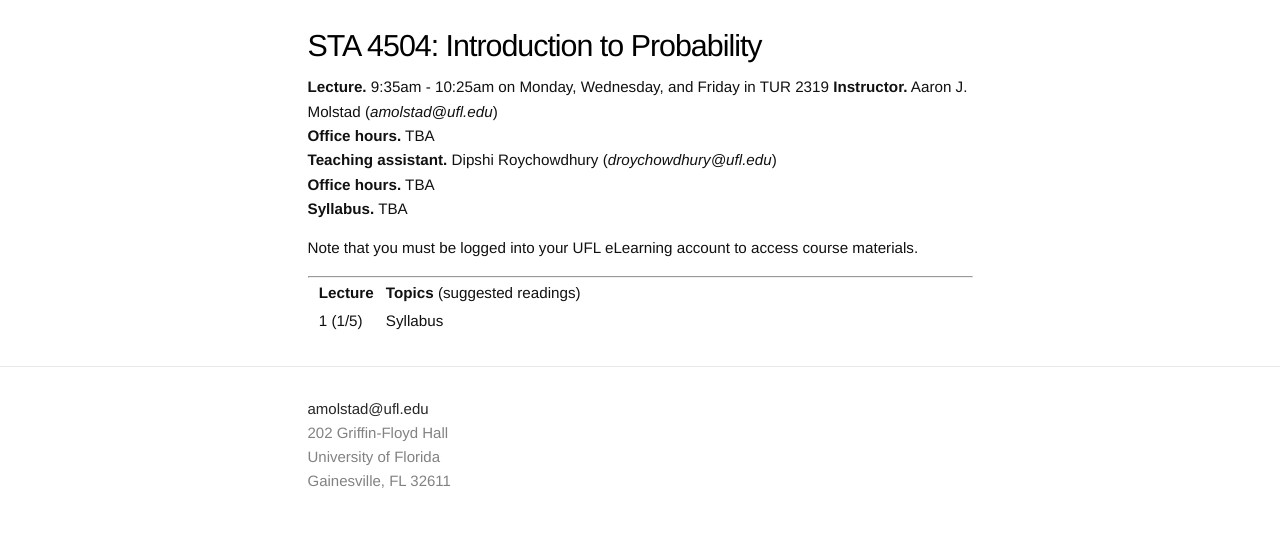
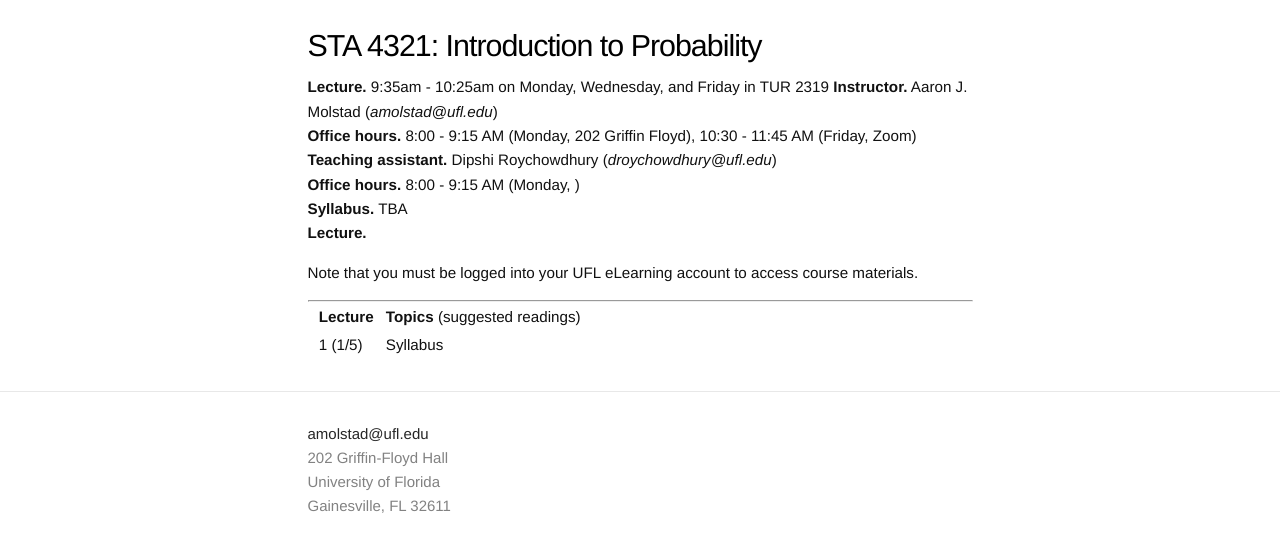
Before and after one commit to ajmolstad/ajmolstad.github.io, a Jekyll site: the page built from S22_STA4321.md, in a window 1280 px wide. Shown: the top 552 px of the page. Built offline with Jekyll 4.4.1, drawn with Linux system fonts in a browser that asks for light colours.

Commit message:
Update websites

```diff
--- a/S22_STA4321.md
+++ b/S22_STA4321.md
@@ -3,13 +3,14 @@ layout: defaultCourse
 title: STA4321
 permalink: /S21_STA4321/
 ---
-# STA 4504: Introduction to Probability
+# STA 4321: Introduction to Probability
 **Lecture.** 9:35am - 10:25am on Monday, Wednesday, and Friday in TUR 2319
 **Instructor.** Aaron J. Molstad (*amolstad@ufl.edu*)
-**Office hours.** TBA
+**Office hours.** 8:00 - 9:15 AM (Monday, 202 Griffin Floyd), 10:30 - 11:45 AM (Friday, Zoom)
 **Teaching assistant.** Dipshi Roychowdhury (*droychowdhury@ufl.edu*)
-**Office hours.** TBA
+**Office hours.** 8:00 - 9:15 AM (Monday, )
 **Syllabus.** TBA
+**Lecture.**
 
 Note that you must be logged into your UFL eLearning account to access course materials.
 
```
Also changed, not shown: S22_STA4504.md (+1 -1 lines).
